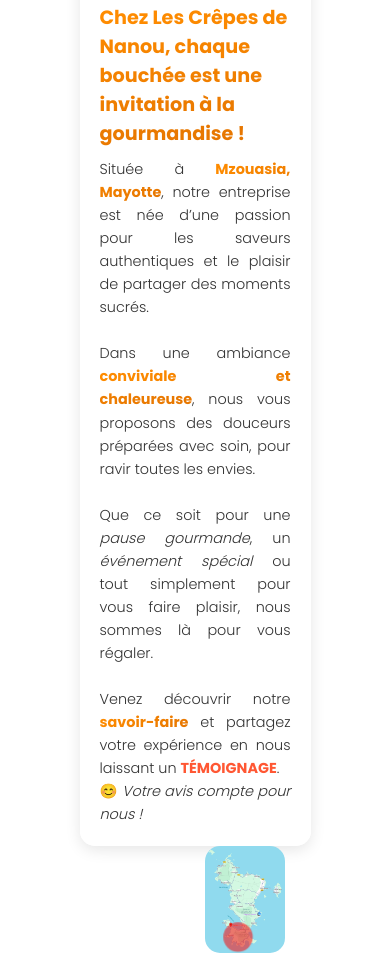
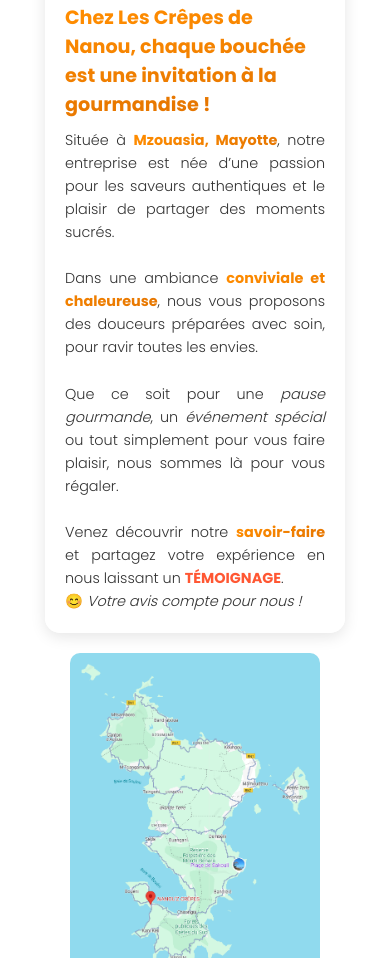
Before and after one commit to Nyoibo/Lescrepesdenanou, a plain HTML site: page frontend/Accueil/index.html in a window 390 px wide. Shown: the part 1042-2000 px from the top of the page. Drawn offline with nearby package versions, Linux system fonts and the light colour scheme.

Commit message:
Amélioration affichage responsive

```diff
--- a/frontend/Accueil/index.html
+++ b/frontend/Accueil/index.html
@@ -72,12 +72,8 @@
             </p>
         </div>
 
-        <div class="col33">
-            <div class="img apparition" style="position: relative;">
-                <img src="../images/Mayotte.png" alt="Carte de Mayotte">
-                <!-- Point de localisation animé -->
-                <div class="localisation" style="top: 71%; left: 29.5%; position: absolute;"></div>
-            </div>
+        <div class="a-propos-carte">
+            <img src="../images/Mayotte.png" alt="Carte de Mayotte" class="carte-mayotte">
         </div>
 
 
--- a/frontend/style.css
+++ b/frontend/style.css
@@ -1992,3 +1992,58 @@ footer {
     border: 1px solid #ccc;
 }
 /* Style pour les inputs de quantité */
+
+
+
+
+
+/*Amélioration affichage carte mayotte*/
+.row {
+    display: flex;
+    flex-wrap: wrap;
+    align-items: flex-start;
+    gap: 20px;
+    justify-content: space-between;
+}
+
+/* Texte = 60%, Carte = 35% sur grand écran */
+.col66 {
+    flex: 1 1 60%;
+    min-width: 300px;
+}
+
+.a-propos-carte {
+    flex: 1 1 35%;
+    min-width: 250px;
+    position: relative;
+    display: flex;
+    justify-content: center;
+}
+
+.carte-mayotte {
+    max-width: 70%;
+    border-radius: 10px;
+}
+
+
+@keyframes pulse {
+    0% { transform: translateX(-50%) scale(1); opacity: 1; }
+    50% { transform: translateX(-50%) scale(1.4); opacity: 0.6; }
+    100% { transform: translateX(-50%) scale(1); opacity: 1; }
+}
+
+/* Responsive mobile : empile tout */
+@media (max-width: 768px) {
+    .row {
+        flex-direction: column;
+        align-items: center;
+    }
+    .col66, .a-propos-carte {
+        flex: 1 1 100%;
+        text-align: center;
+    }
+    .carte-mayotte {
+        max-width: 250px;
+    }
+}
+/*Amélioration affichage carte mayotte*/
```
